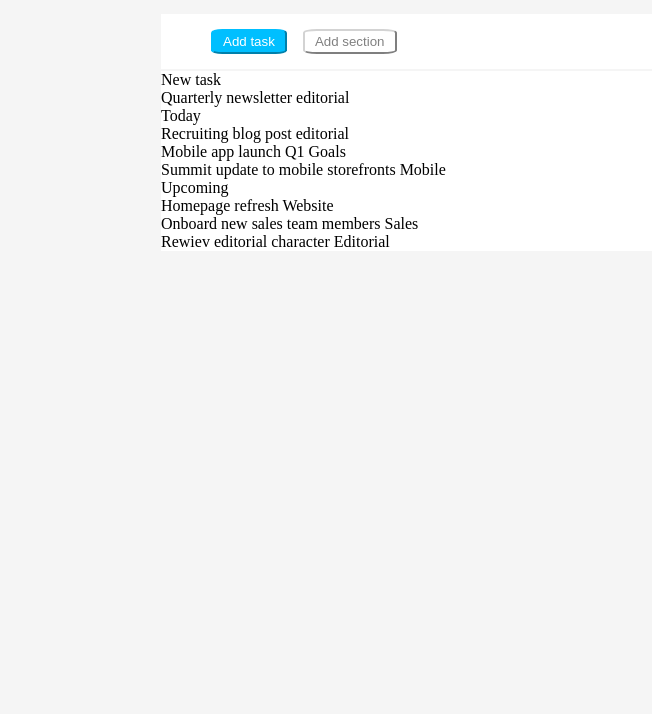
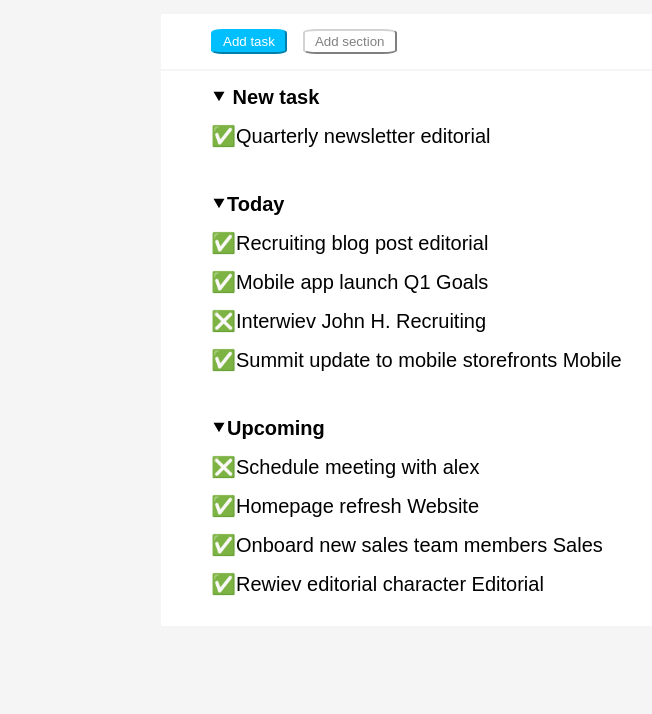
Before and after one commit to GabrieleSalati/html-css-toboolist, a plain HTML site: page index.html in a window 1280 px wide. Shown: the part 86-800 px from the top of the page, without its empty margins (139-791 px from the left). Drawn offline with Linux system fonts and the light colour scheme.

Commit message:
Main graphics added

```diff
--- a/css/style.css
+++ b/css/style.css
@@ -43,6 +43,8 @@ nav {
 #title {
     display: inline;
     vertical-align: middle;
+    font-size: 40px;
+    font-family: Arial, Helvetica, sans-serif;
 }
 
 /* Nav */
@@ -70,4 +72,12 @@ nav {
 
 ul {
     list-style: none;
+    margin-left: 50px;
+    padding: 15px 0px 15px 0px;
 }
+
+li {
+    padding-bottom: 15px;
+    font-family: Arial, Helvetica, sans-serif;
+    font-size: 20px;
+}
--- a/index.html
+++ b/index.html
@@ -35,23 +35,25 @@
     <main id="subcontainer">
 
         <ul>
-            <li>New task</li>
-            <li>Quarterly newsletter <span>editorial</span></li>
+            <li>&#11206; <b>New task</b></li>
+            <li>&#9989;Quarterly newsletter <span>editorial</span></li>
         </ul>
 
 
         <ul>
-            <li>Today</li>
-            <li>Recruiting blog post <span>editorial</span></li>
-            <li>Mobile app launch <span>Q1 Goals</span></li>
-            <li>Summit update to mobile storefronts <span>Mobile</span></li>
+            <li>&#11206;<b>Today</b></li>
+            <li>&#9989;Recruiting blog post <span>editorial</span></li>
+            <li>&#9989;Mobile app launch <span>Q1 Goals</span></li>
+            <li>&#10062;Interwiev John H. <span>Recruiting</span></li>
+            <li>&#9989;Summit update to mobile storefronts <span>Mobile</span></li>
         </ul>
 
         <ul>
-            <li>Upcoming</li>
-            <li>Homepage refresh <span>Website</span></li>
-            <li>Onboard new sales team members <span>Sales</span></li>
-            <li>Rewiev editorial character <span>Editorial</span></li>
+            <li>&#11206;<b>Upcoming</b></li>
+            <li>&#10062;Schedule meeting with alex</li>
+            <li>&#9989;Homepage refresh <span>Website</span></li>
+            <li>&#9989;Onboard new sales team members <span>Sales</span></li>
+            <li>&#9989;Rewiev editorial character <span>Editorial</span></li>
         </ul>
 
 
```
